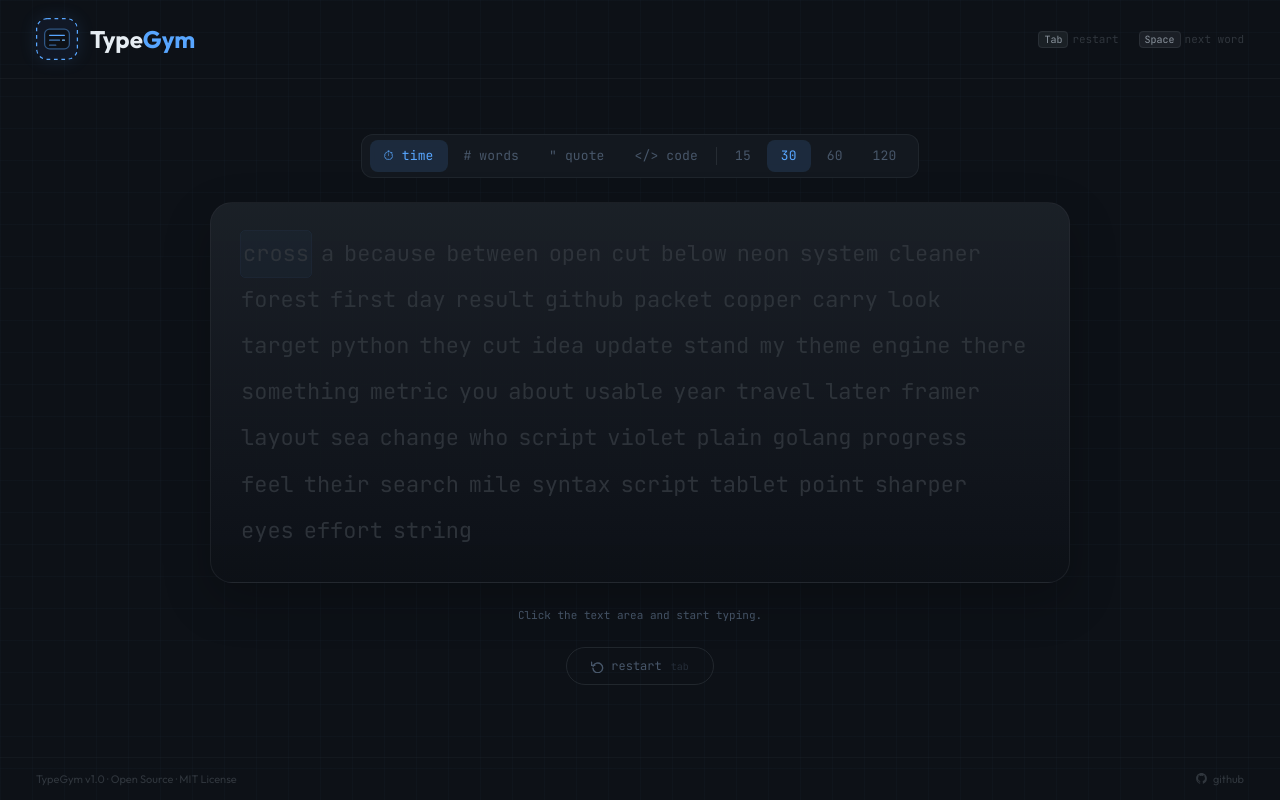
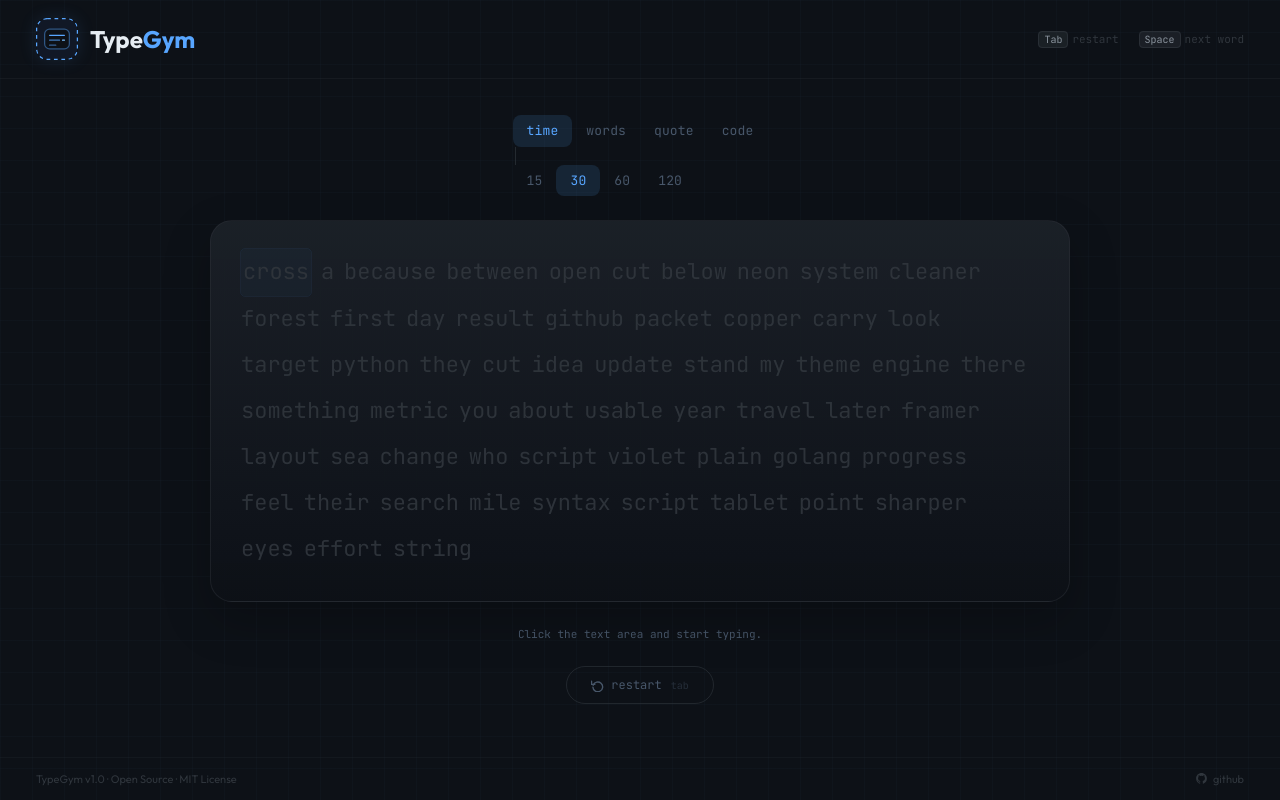
Before and after one commit to abhaypratap08/TypeGym, a Next.js app: page / in a window 1280 px wide. Built offline with nearby package versions, Linux system fonts and the light colour scheme.

Commit message:
components/typing/ModeBar.tsx : simplify mode selector labels

```diff
--- a/components/typing/ModeBar.tsx
+++ b/components/typing/ModeBar.tsx
@@ -27,38 +27,27 @@ const ModeBar = memo(function ModeBar({
   mode, codeLanguage, timeSetting, wordSetting, onMode, onCodeLanguage, onTime, onWord,
 }: ModeBartProps) {
   return (
-    <div style={{
-      display:        'flex',
-      alignItems:     'center',
-      gap:            2,
-      background:     'rgba(22, 27, 34, 0.8)',
-      border:         '1px solid rgba(48, 54, 61, 0.45)',
-      borderRadius:   12,
-      padding:        '5px 8px',
-      backdropFilter: 'blur(8px)',
-      flexWrap:       'wrap',
-      justifyContent: 'center',
-    }}>
+    <div className="mode-bar">
       {/* Primary mode buttons */}
       <button
         className={`mode-btn ${mode === 'time' ? 'active' : ''}`}
         onClick={() => onMode('time')}
-      >⏱ time</button>
+      >time</button>
 
       <button
         className={`mode-btn ${mode === 'words' ? 'active' : ''}`}
         onClick={() => onMode('words')}
-      ># words</button>
+      >words</button>
 
       <button
         className={`mode-btn ${mode === 'quote' ? 'active' : ''}`}
         onClick={() => onMode('quote')}
-      >&quot; quote</button>
+      >quote</button>
 
       <button
         className={`mode-btn ${mode === 'code' ? 'active' : ''}`}
         onClick={() => onMode('code')}
-      >{`</>`} code</button>
+      >code</button>
 
       {/* Time sub-options */}
       {mode === 'time' && (
```
